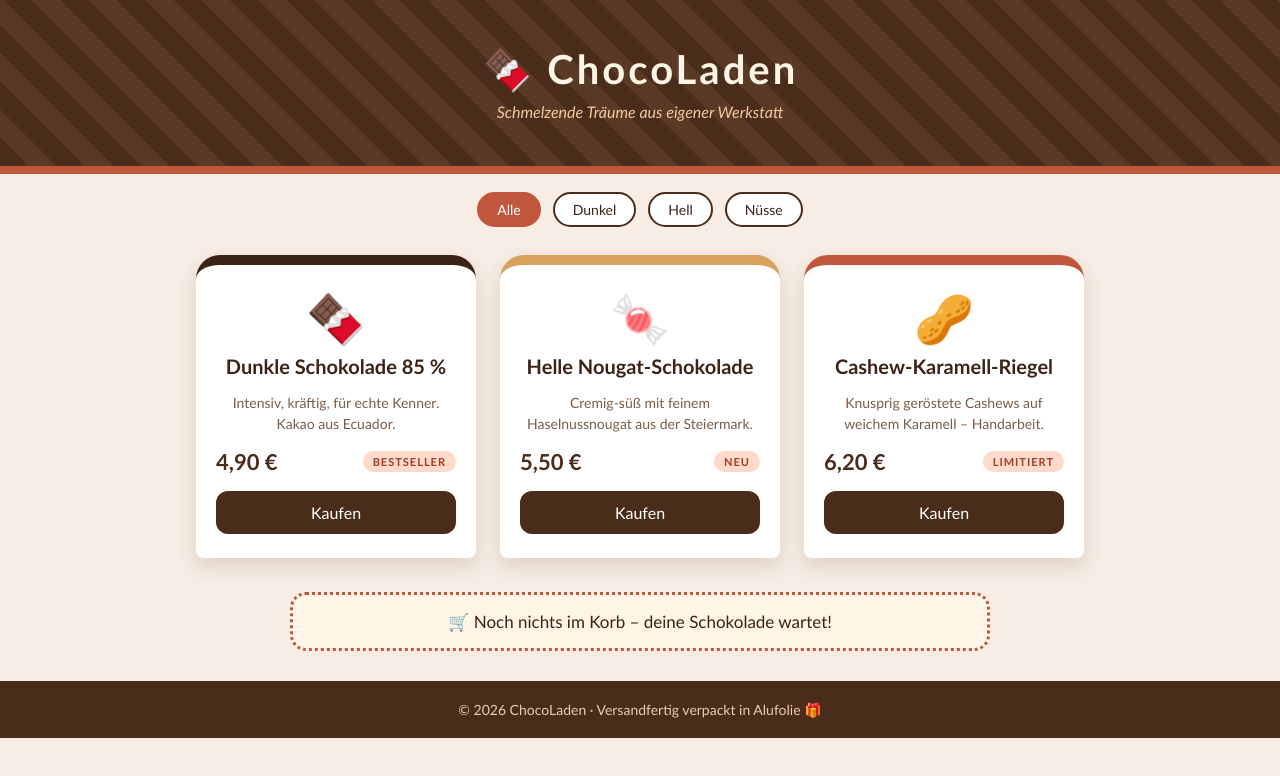
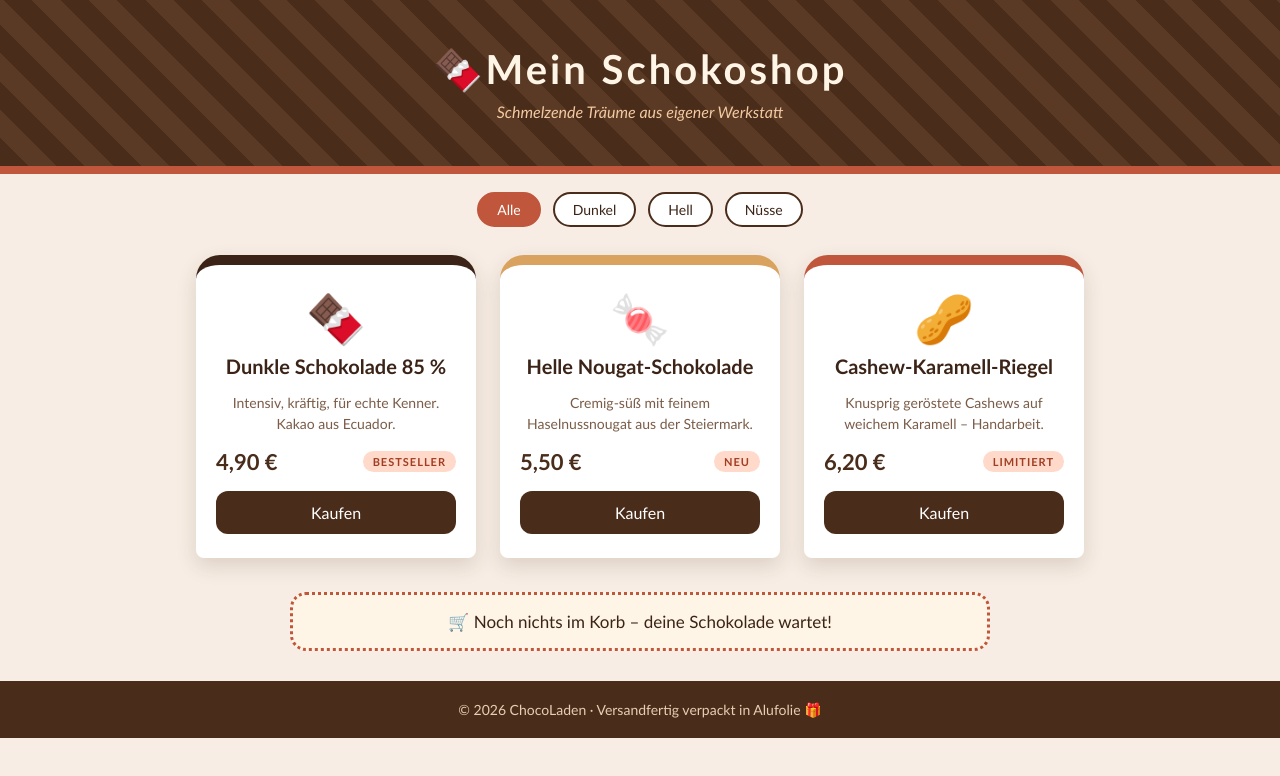
Before and after one commit to KleiHau/miniSchokoshopAK, a plain HTML site: page index.html in a window 1280 px wide. Drawn offline with Linux system fonts and the light colour scheme.

Commit message:
shopname hinzugefügt

```diff
--- a/index.html
+++ b/index.html
@@ -9,7 +9,7 @@
 <body>
 
     <header class="banner">
-        <h1>🍫 ChocoLaden</h1>
+        <h1>🍫Mein Schokoshop</h1>
         <p class="slogan">Schmelzende Träume aus eigener Werkstatt</p>
     </header>
 
```
